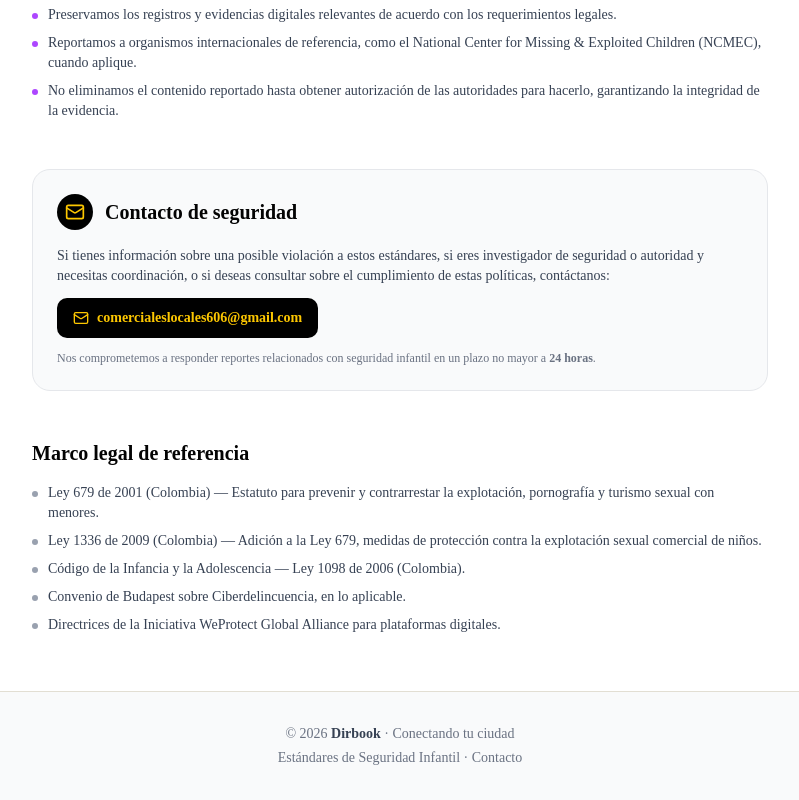
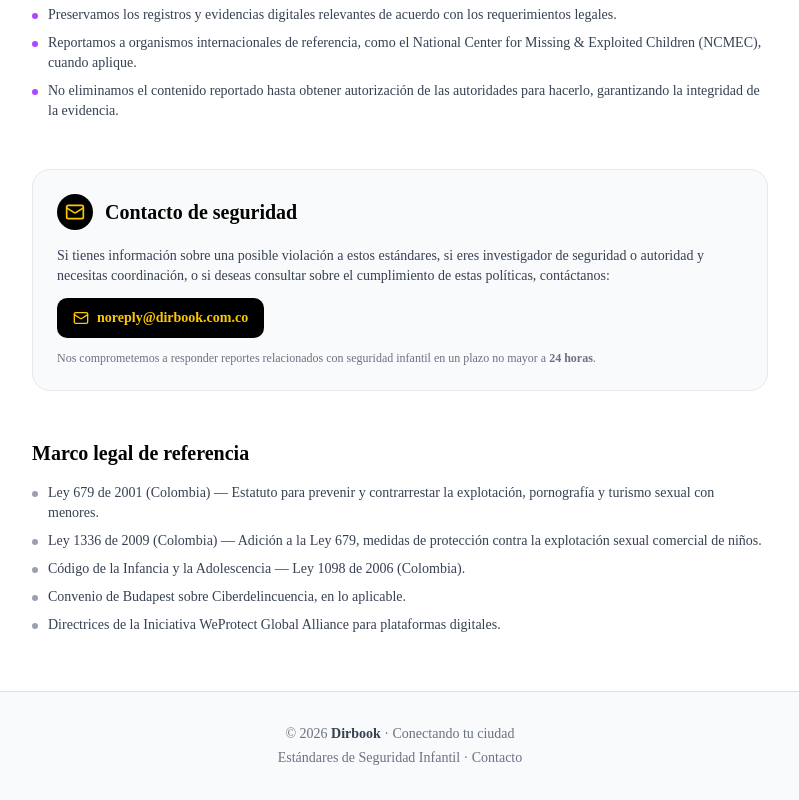
Before and after one commit to juan06dir/dirbook, a Next.js app in the folder frontend/: page /child-safety in a window 1280 px wide. Shown: the part 1363-2163 px from the top of the page, without its empty margins (240-1039 px from the left). Built offline with nearby package versions, Linux system fonts and the light colour scheme; no server answers.

Commit message:
fix: Política de tolerancia cero frente a EASI/CSAM

```diff
--- a/frontend/app/child-safety/page.tsx
+++ b/frontend/app/child-safety/page.tsx
@@ -157,11 +157,11 @@ export default function ChildSafetyPage() {
             o si deseas consultar sobre el cumplimiento de estas políticas, contáctanos:
           </p>
           <a
-            href="mailto:comercialeslocales606@gmail.com"
+            href="mailto:noreply@dirbook.com.co"
             className="inline-flex items-center gap-2 rounded-lg bg-black px-4 py-2.5 text-sm font-semibold text-yellow-400 hover:bg-black/80 transition-colors"
           >
             <Mail className="h-4 w-4" />
-            comercialeslocales606@gmail.com
+            noreply@dirbook.com.co
           </a>
           <p className="mt-3 text-xs text-gray-500">
             Nos comprometemos a responder reportes relacionados con seguridad infantil
@@ -205,7 +205,7 @@ export default function ChildSafetyPage() {
           </Link>
           {" · "}
           <a
-            href="mailto:comercialeslocales606@gmail.com"
+            href="mailto:noreply@dirbook.com.co"
             className="hover:underline"
           >
             Contacto
```
